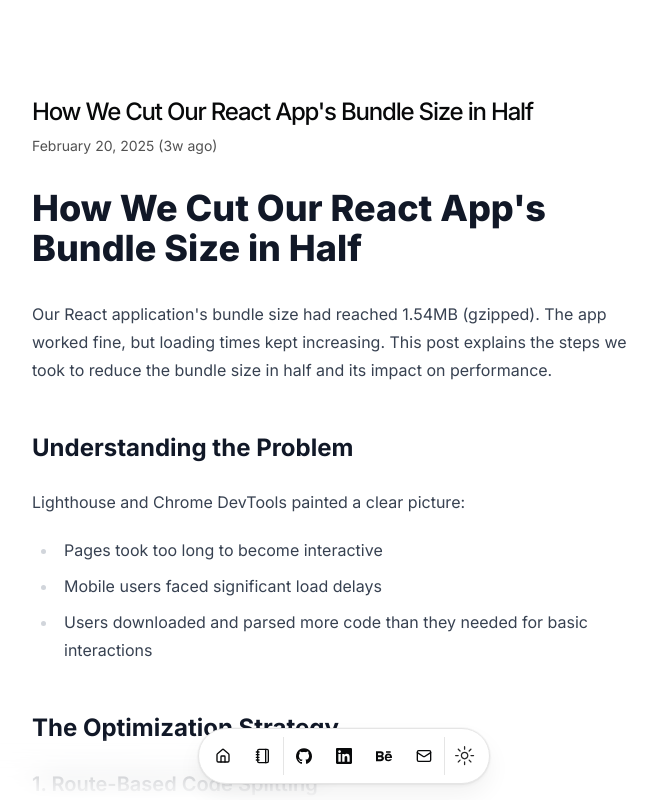
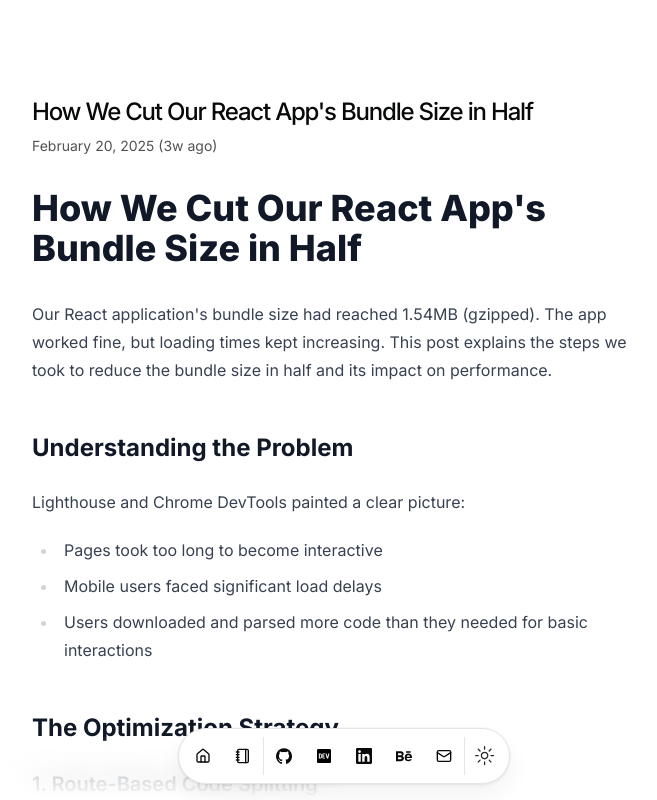
Before and after one commit to hinedy/portfolio, a Next.js app: page /blog/bundle in a window 1280 px wide. Shown: the top 800 px of the page, without its empty margins (296-953 px from the left). Built offline with nearby package versions, Linux system fonts and the light colour scheme.

Commit message:
feat(ui): add DEV icon and link to nav menu

```diff
--- a/src/components/icons.tsx
+++ b/src/components/icons.tsx
@@ -10,6 +10,11 @@ export const Icons = {
   medx: (props: IconProps) => <Medx {...props} />,
   ahs: (props: IconProps) => <Ahs {...props} />,
 
+  dev: (props: IconProps) => (
+    <svg xmlns="http://www.w3.org/2000/svg" viewBox="0 0 448 512" {...props}>
+      <path d="M120.1 208.3c-3.9-2.9-7.8-4.4-11.7-4.4H91v104.5h17.5c3.9 0 7.8-1.5 11.7-4.4 3.9-2.9 5.8-7.3 5.8-13.1v-69.7c0-5.8-2-10.2-5.8-13.1zM404.1 32H43.9C19.7 32 .1 51.6 0 75.8v360.4C.1 460.4 19.7 480 43.9 480h360.2c24.2 0 43.8-19.6 43.9-43.8V75.8c-.1-24.2-19.7-43.8-43.9-43.8zM154.2 291.2c0 18.8-11.6 47.3-48.4 47.3h-46.4V173h47.4c35.4 0 47.4 28.5 47.4 47.3l0 70.9zm100.7-88.7H201.6v38.4h32.6v29.6H201.6v38.4h53.3v29.6h-62.2c-11.2 .3-20.4-8.5-20.7-19.7V193.7c-.3-11.2 8.6-20.4 19.7-20.7h63.2l0 29.5zm103.6 115.3c-13.2 30.8-36.9 24.6-47.4 0l-38.5-144.8h32.6l29.7 113.7 29.6-113.7h32.6l-38.5 144.8z" />
+    </svg>
+  ),
   linkedin: (props: IconProps) => (
     <svg viewBox="0 0 24 24" xmlns="http://www.w3.org/2000/svg" {...props}>
       <title>LinkedIn</title>
--- a/src/data/resume.tsx
+++ b/src/data/resume.tsx
@@ -71,6 +71,13 @@ export const DATA = {
 
         navbar: true,
       },
+      DEV: {
+        name: "DEV",
+        url: "https://dev.to/hinedy",
+        icon: Icons.dev,
+
+        navbar: true,
+      },
       LinkedIn: {
         name: "LinkedIn",
         url: "https://linkedin.com/in/ahmedhinedy",
@@ -85,7 +92,6 @@ export const DATA = {
 
         navbar: true,
       },
-
       Email: {
         name: "Send Email",
         url: "mailto:ahmedhinedy@gmail.com",
```
